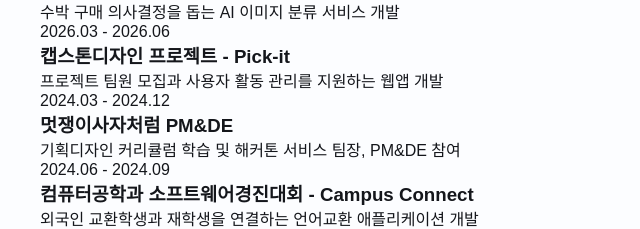
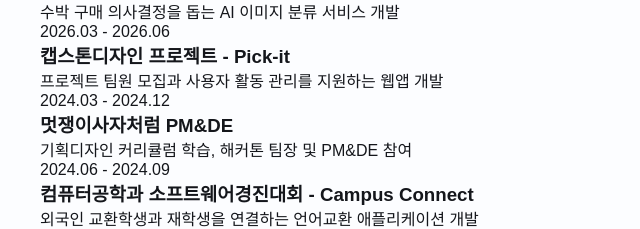
Before and after one commit to chaei388/portfolio, a React (Vite) app: page /#contact in a window 1280 px wide. Shown: the part 1380-1609 px from the top of the page, without its empty margins (0-640 px from the left). Built offline with nearby package versions, Linux system fonts and the light colour scheme; a web font is replaced by a local one.

Commit message:
chore: 경험 내용 수정

```diff
--- a/src/data/experience.ts
+++ b/src/data/experience.ts
@@ -36,7 +36,7 @@
     period: '2024.03 - 2024.12',
     title: '멋쟁이사자처럼 PM&DE',
     description:
-      '기획디자인 커리큘럼 학습 및 해커톤 서비스 팀장, PM&DE 참여',
+      '기획디자인 커리큘럼 학습, 해커톤 팀장 및 PM&DE 참여',
     role: 'PM&DE, QA',
   },
   {
```
